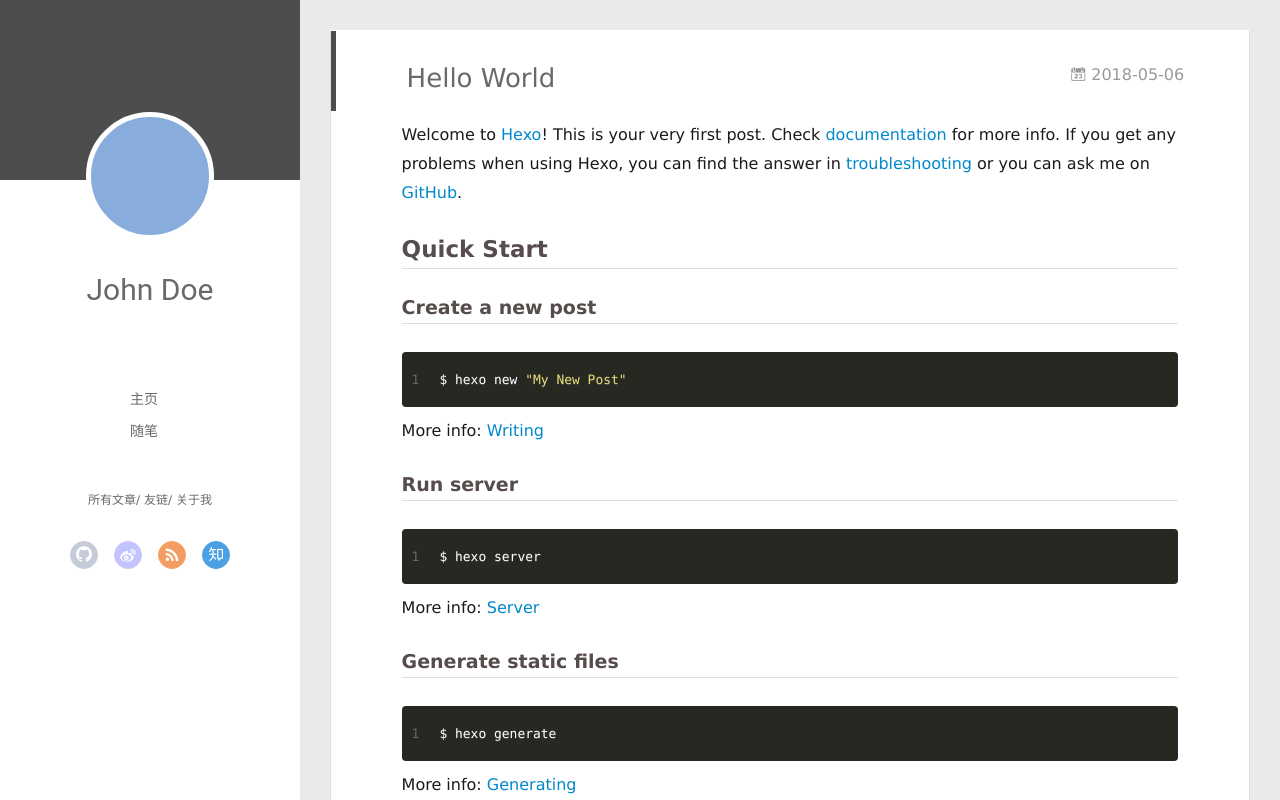
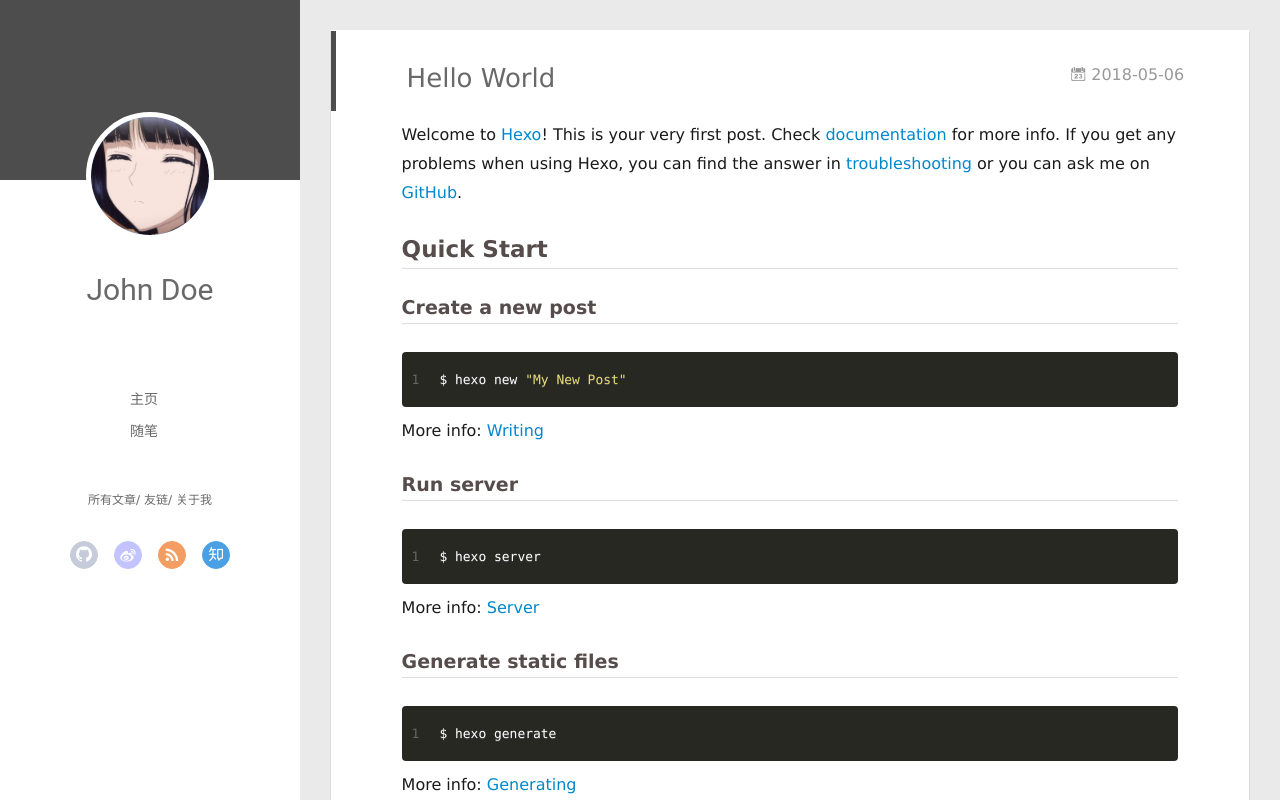
Before and after one commit to Ayasaz/Ayasaz, a plain HTML site: page 2018/05/06/hello-world/index.html in a window 1280 px wide. Drawn offline with Linux system fonts and the light colour scheme; no server answers.

Commit message:
Site updated: 2018-05-07 16:18:39

```diff
--- a/2018/05/06/hello-world/index.html
+++ b/2018/05/06/hello-world/index.html
@@ -47,7 +47,7 @@
 <div class="intrude-less">
 	<header id="header" class="inner">
 		<a href="/" class="profilepic">
-			<img src="" class="js-avatar">
+			<img src="/kazisa.jpg" class="js-avatar">
 		</a>
 		<hgroup>
 		  <h1 class="header-author"><a href="/">John Doe</a></h1>
@@ -105,7 +105,7 @@
 	<div class="intrude-less">
 		<header id="header" class="inner">
 			<div class="profilepic">
-				<img src="" class="js-avatar">
+				<img src="/kazisa.jpg" class="js-avatar">
 			</div>
 			<hgroup>
 			  <h1 class="header-author js-header-author">John Doe</h1>
```
Also changed, not shown: archives/2018/05/index.html (+2 -2 lines), archives/2018/index.html (+2 -2 lines), archives/index.html (+2 -2 lines), index.html (+2 -2 lines).
